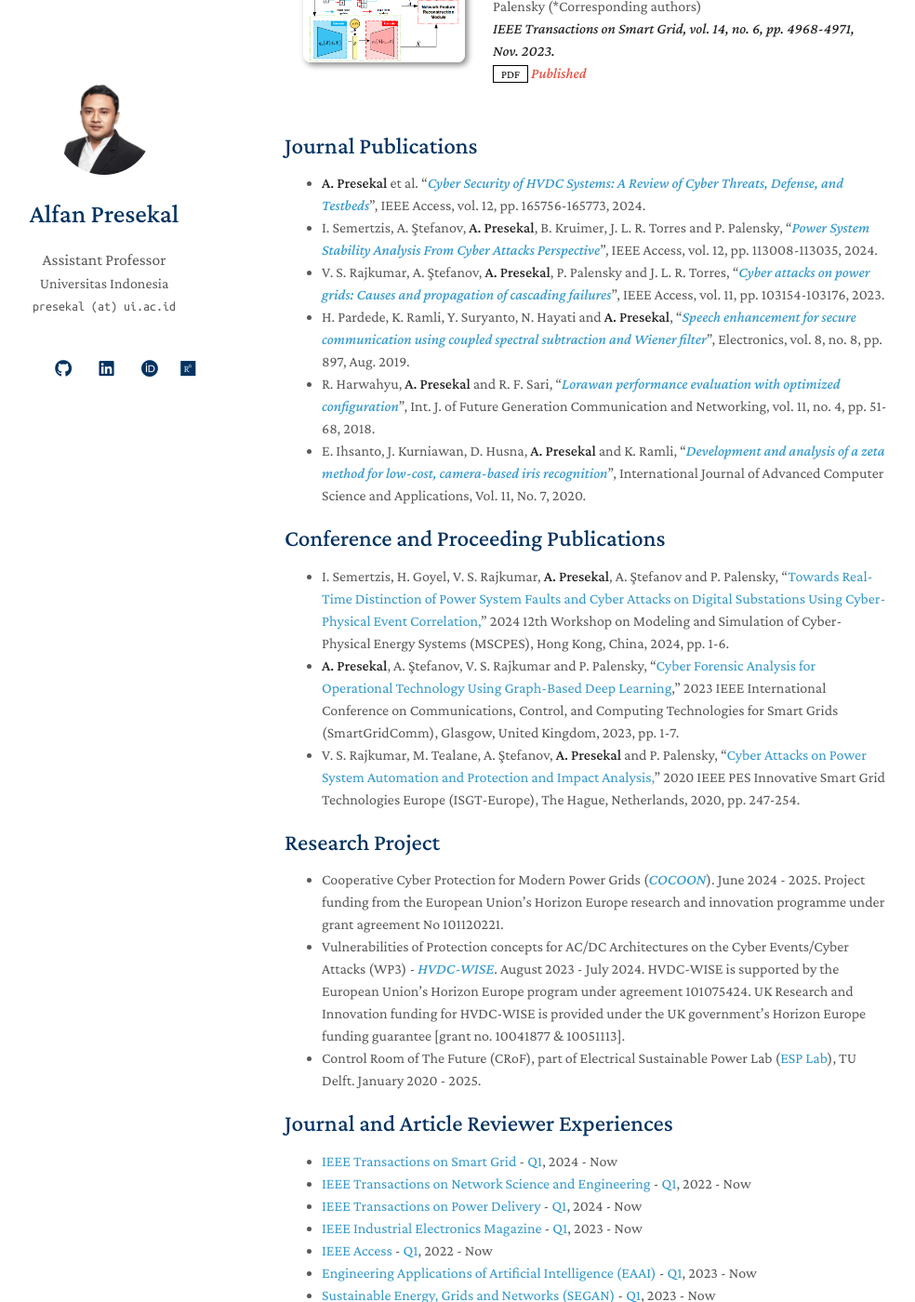
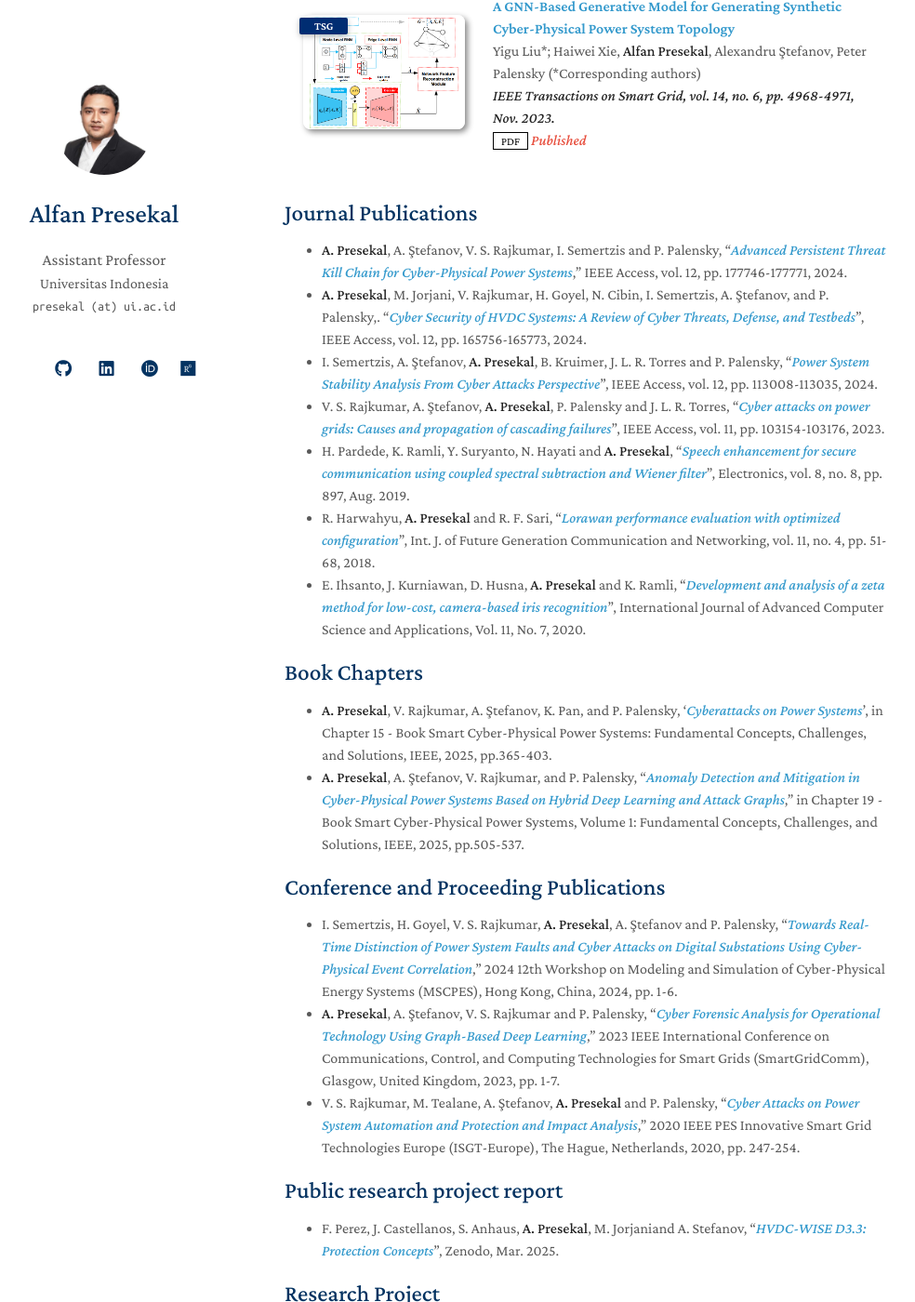
Before and after one commit to apresekal/apresekal.github.io, a Jekyll site: the page built from index.md, in a window 1280 px wide and 1400 px high, scrolled down 1016 px. Shown: the whole window at 93% size, without its empty margins (164-1148 px from the left). Built offline with Jekyll 4.4.1, drawn with Linux system fonts in a browser that asks for light colours; nearby versions of some CDN libraries; a style sheet for code colours, icons or effects is not loaded; our own code applies the rules of GitHub Pages for plain Markdown files; some of the changed text lies outside the part shown.

Commit message:
add data

```diff
--- a/_data/publications.yml
+++ b/_data/publications.yml
@@ -3,7 +3,7 @@ main:
   - title: "Spatio-Temporal Advanced Persistent Threat Detection and Correlation for Cyber-Physical Power Systems using Enhanced GC-LSTM"
     authors: <strong>Alfan Presekal</strong>*, Alexandru Ştefanov, Ioannis Semertzis, Peter Palensky (*Corresponding authors)
     conference_short: TSG
-    conference: <strong> IEEE Transactions on Smart Grid, early access. </strong>
+    conference: <strong> IEEE Transactions on Smart Grid,  vol. 16, no. 2, pp. 1654-1666, March 2025. </strong>
     pdf: https://ieeexplore.ieee.org/abstract/document/10705117
     # code: https://github.com/yaoyao-liu/class-incremental-learning/tree/main/mnemonics-training
     # page: https://class-il.mpi-inf.mpg.de/mnemonics/
@@ -15,7 +15,7 @@ main:
   - title: "Attack graph model for cyber-physical power systems using hybrid deep learning"
     authors: <strong>Alfan Presekal</strong>*, Alexandru Ştefanov, Vetrivel Subramaniam Rajkumar, Peter Palensky (*Corresponding authors)
     conference_short: TSG
-    conference: <strong> IEEE Transactions on Smart Grid, vol. 14, no. 5, pp. 4007-4020, Sept. 2023. </strong>
+    conference: <strong> IEEE Transactions on Smart Grid, vol. 14, no. 5, pp. 4007-4020, Sept. 2023. </strong> 🏆 In 2025, the paper was awarded as one of the top five outstanding papers from the past three years, among over a thousand publications in IEEE TSG.
     pdf: https://ieeexplore.ieee.org/abstract/document/10017381
     # code: https://github.com/yaoyao-liu/class-incremental-learning/tree/main/mnemonics-training
     # page: https://class-il.mpi-inf.mpg.de/mnemonics/
--- a/index.md
+++ b/index.md
@@ -23,8 +23,8 @@ layout: homepage
 
 ## Journal Publications
 
-
-- **A. Presekal** et al. "[*Cyber Security of HVDC Systems: A Review of Cyber Threats, Defense, and Testbeds*](https://ieeexplore.ieee.org/abstract/document/10741528)", IEEE Access, vol. 12, pp. 165756-165773, 2024.
+- **A. Presekal**, A. Ştefanov, V. S. Rajkumar, I. Semertzis and P. Palensky, "[*Advanced Persistent Threat Kill Chain for Cyber-Physical Power Systems*](https://ieeexplore.ieee.org/abstract/document/10769457)," IEEE Access, vol. 12, pp. 177746-177771, 2024.
+- **A. Presekal**, M. Jorjani, V. Rajkumar, H. Goyel, N. Cibin, I. Semertzis, A. Ştefanov, and P. Palensky,. "[*Cyber Security of HVDC Systems: A Review of Cyber Threats, Defense, and Testbeds*](https://ieeexplore.ieee.org/abstract/document/10741528)", IEEE Access, vol. 12, pp. 165756-165773, 2024.
 - I. Semertzis, A. Ştefanov, **A. Presekal**, B. Kruimer, J. L. R. Torres and P. Palensky, "[*Power System Stability Analysis From Cyber Attacks Perspective*](https://ieeexplore.ieee.org/abstract/document/10634523)", IEEE Access, vol. 12, pp. 113008-113035, 2024.
 - V. S. Rajkumar, A. Ştefanov,  **A. Presekal**, P. Palensky and J. L. R. Torres, "[*Cyber attacks on power grids: Causes and propagation of cascading failures*](https://ieeexplore.ieee.org/abstract/document/10256104/)", IEEE Access, vol. 11, pp. 103154-103176, 2023.
 - H. Pardede, K. Ramli, Y. Suryanto, N. Hayati and **A. Presekal**, "[*Speech enhancement for secure communication using coupled spectral subtraction and Wiener filter*](https://www.mdpi.com/2079-9292/8/8/897)", Electronics, vol. 8, no. 8, pp. 897, Aug. 2019.
@@ -32,10 +32,18 @@ layout: homepage
 - E. Ihsanto, J. Kurniawan, D. Husna, **A. Presekal** and K. Ramli, "[*Development and analysis of a zeta method for low-cost, camera-based iris recognition*](https://d1wqtxts1xzle7.cloudfront.net/95745937/Paper_42-Development_and_Analysis_of_a_Zeta_Method-libre.pdf?1671033217=&response-content-disposition=inline%3B+filename%3DDevelopment_and_Analysis_of_a_Zeta_Metho.pdf&Expires=1715936022&Signature=IDyhV6RpNvjt8E13yIfx~qHkg7LrXN1Jtmp6ymGFXB3aKPHms5Pq8~ifLWAdBPovqZzCVJRpyFuRgfG~qfwePRGRIYLorxp4~IH2cVE15v34P965LbWJAy-zRK8KosfctoMyvMTDrnXypGOtL6Ua2cOou5nm5ayg4B2JwNFKgOhbDMm6Lm-1Zv04qk0FDl4XI2HKwluQXTdianMZEKiBkCeHXOZV4gbMNFnRfG7g4~wPqTWZyHQj~-WmkKV8kpjiZ5MJNCwnF6J0pMdIGzFJ-EfjNdRj~vBMeUxZcZmyEZZ8oCVzmuIIVlfYjSEtkZDHT7SKPe2NeaWEqsN3q4nu4w__&Key-Pair-Id=APKAJLOHF5GGSLRBV4ZA)",  International Journal of Advanced Computer Science and Applications, Vol. 11, No. 7, 2020.
 
 
+## Book Chapters
+- **A. Presekal**, V. Rajkumar, A. Ştefanov, K. Pan, and P. Palensky, ‘[*Cyberattacks on Power Systems*](https://ieeexplore.ieee.org/document/10903183)’, in Chapter 15 - Book Smart Cyber-Physical Power Systems: Fundamental Concepts, Challenges, and Solutions, IEEE, 2025, pp.365-403.
+- **A. Presekal**, A. Ştefanov, V. Rajkumar, and P. Palensky, "[*Anomaly Detection and Mitigation in Cyber‐Physical Power Systems Based on Hybrid Deep Learning and Attack Graphs*](https://ieeexplore.ieee.org/abstract/document/10903181)," in Chapter 19 - Book  Smart Cyber-Physical Power Systems, Volume 1: Fundamental Concepts, Challenges, and Solutions, IEEE, 2025, pp.505-537.
+
 ## Conference and Proceeding Publications
-- I. Semertzis, H. Goyel, V. S. Rajkumar, **A. Presekal**, A. Ştefanov and P. Palensky, "[Towards Real-Time Distinction of Power System Faults and Cyber Attacks on Digital Substations Using Cyber-Physical Event Correlation,](https://ieeexplore.ieee.org/abstract/document/10542753)" 2024 12th Workshop on Modeling and Simulation of Cyber-Physical Energy Systems (MSCPES), Hong Kong, China, 2024, pp. 1-6.
-- **A. Presekal**, A. Ştefanov, V. S. Rajkumar and P. Palensky, "[Cyber Forensic Analysis for Operational Technology Using Graph-Based Deep Learning](https://www.researchgate.net/profile/Alfan-Presekal/publication/376293311_Cyber_Forensic_Analysis_for_Operational_Technology_Using_Graph-Based_Deep_Learning/links/658c343d2468df72d3dd4f31/Cyber-Forensic-Analysis-for-Operational-Technology-Using-Graph-Based-Deep-Learning.pdf)," 2023 IEEE International Conference on Communications, Control, and Computing Technologies for Smart Grids (SmartGridComm), Glasgow, United Kingdom, 2023, pp. 1-7.
-- V. S. Rajkumar, M. Tealane, A. Ştefanov, **A. Presekal** and P. Palensky, "[Cyber Attacks on Power System Automation and Protection and Impact Analysis,](https://www.researchgate.net/profile/Alfan-Presekal/publication/346808214_Cyber_Attacks_on_Power_System_Automation_and_Protection_and_Impact_Analysis/links/649497288de7ed28ba4cb36c/Cyber-Attacks-on-Power-System-Automation-and-Protection-and-Impact-Analysis.pdf)" 2020 IEEE PES Innovative Smart Grid Technologies Europe (ISGT-Europe), The Hague, Netherlands, 2020, pp. 247-254.
+- I. Semertzis, H. Goyel, V. S. Rajkumar, **A. Presekal**, A. Ştefanov and P. Palensky, "[*Towards Real-Time Distinction of Power System Faults and Cyber Attacks on Digital Substations Using Cyber-Physical Event Correlation*](https://ieeexplore.ieee.org/abstract/document/10542753)," 2024 12th Workshop on Modeling and Simulation of Cyber-Physical Energy Systems (MSCPES), Hong Kong, China, 2024, pp. 1-6.
+- **A. Presekal**, A. Ştefanov, V. S. Rajkumar and P. Palensky, "[*Cyber Forensic Analysis for Operational Technology Using Graph-Based Deep Learning*](https://www.researchgate.net/profile/Alfan-Presekal/publication/376293311_Cyber_Forensic_Analysis_for_Operational_Technology_Using_Graph-Based_Deep_Learning/links/658c343d2468df72d3dd4f31/Cyber-Forensic-Analysis-for-Operational-Technology-Using-Graph-Based-Deep-Learning.pdf)," 2023 IEEE International Conference on Communications, Control, and Computing Technologies for Smart Grids (SmartGridComm), Glasgow, United Kingdom, 2023, pp. 1-7.
+- V. S. Rajkumar, M. Tealane, A. Ştefanov, **A. Presekal** and P. Palensky, "[*Cyber Attacks on Power System Automation and Protection and Impact Analysis*](https://www.researchgate.net/profile/Alfan-Presekal/publication/346808214_Cyber_Attacks_on_Power_System_Automation_and_Protection_and_Impact_Analysis/links/649497288de7ed28ba4cb36c/Cyber-Attacks-on-Power-System-Automation-and-Protection-and-Impact-Analysis.pdf)," 2020 IEEE PES Innovative Smart Grid Technologies Europe (ISGT-Europe), The Hague, Netherlands, 2020, pp. 247-254.
+
+## Public research project report
+- F. Perez, J. Castellanos, S. Anhaus, **A. Presekal**, M. Jorjaniand A. Stefanov, “[*HVDC-WISE D3.3: Protection Concepts*](https://zenodo.org/records/15000960)”, Zenodo, Mar. 2025.
+
 
 ## Research Project
 - Cooperative Cyber Protection for Modern Power Grids ([*COCOON*](https://www.cyber-cocoon.eu/)). June 2024 - 2025. Project funding from the European Union’s Horizon Europe research and innovation programme under grant agreement No 101120221.
@@ -46,19 +54,23 @@ layout: homepage
 
 ## Journal and Article Reviewer Experiences
 - [IEEE Transactions on Smart Grid](https://ieeexplore.ieee.org/xpl/RecentIssue.jsp?punumber=5165411) - [Q1](https://www.scimagojr.com/journalsearch.php?q=19700170610&tip=sid&clean=0), 2024 - Now
+- [IEEE Internet of Things Journal](https://ieeexplore.ieee.org/xpl/RecentIssue.jsp?punumber=6488907) - [Q1](https://www.scimagojr.com/journalsearch.php?q=21100338350&tip=sid&clean=0), 2024 - Now
 - [IEEE Transactions on Network Science and Engineering](https://ieeexplore.ieee.org/xpl/RecentIssue.jsp?punumber=6488902) - [Q1](https://www.scimagojr.com/journalsearch.php?q=21100372437&tip=sid&clean=0), 2022 - Now
 - [IEEE Transactions on Power Delivery](https://ieeexplore.ieee.org/xpl/RecentIssue.jsp?punumber=61) - [Q1](https://www.scimagojr.com/journalsearch.php?q=17370&tip=sid&clean=0), 2024 - Now
 - [IEEE Industrial Electronics Magazine](https://ieeexplore.ieee.org/xpl/RecentIssue.jsp?punumber=4154573) - [Q1](https://www.scimagojr.com/journalsearch.php?q=5800207505&tip=sid&clean=0), 2023 - Now
 - [IEEE Access](https://ieeexplore.ieee.org/xpl/aboutJournal.jsp?punumber=6287639) - [Q1](https://www.scimagojr.com/journalsearch.php?q=21100374601&tip=sid&clean=0), 2022 - Now
 - [Engineering Applications of Artificial Intelligence (EAAI)](https://www.sciencedirect.com/journal/engineering-applications-of-artificial-intelligence) - [Q1](https://www.scimagojr.com/journalsearch.php?q=24182&tip=sid&clean=0), 2023 - Now
 - [Sustainable Energy, Grids and Networks (SEGAN)](https://www.sciencedirect.com/journal/sustainable-energy-grids-and-networks) - [Q1](https://www.scimagojr.com/journalsearch.php?q=21100371258&tip=sid&clean=0), 2023 - Now
+- [Nature Scientific Report](https://www.nature.com/srep/) - [Q1](https://www.scimagojr.com/journalsearch.php?q=21100200805&tip=sid), 2024 - Now
 - [EURASIP Journal on Wireless Communications and Networking](https://jwcn-eurasipjournals.springeropen.com/) - [Q2](https://www.scimagojr.com/journalsearch.php?q=18202&tip=sid&clean=0), 2024 - Now
 - [Signal, Image and Video Processing - Springer](https://link.springer.com/journal/11760) - [Q2](https://www.scimagojr.com/journalsearch.php?q=6200180165&tip=sid&clean=0), 2024 - Now
 - [Journal of Engineering](https://digital-library.theiet.org/journal/joe) - [SJR](https://www.scimagojr.com/journalsearch.php?q=21101041515&tip=sid&clean=0), 2024 - Now
 
 
+
 ## Conference and Proceeding Reviewer Eperiences
-- [12th Workshop on Modeling and Simulation of Cyber-Physical Energy Systems](https://palensky.org/mscpes/2024/), Online Workshop, May 13, 2024
-- [11th Workshop on Modeling and Simulation of Cyber-Physical Energy Systems](https://palensky.org/mscpes/2023/), San Antonio, Texas, USA, May 9, 2023
+- [12th Workshop on Modeling and Simulation of Cyber-Physical Energy Systems](https://palensky.org/mscpes/2024/), Online Workshop, May 13, 2024.
+- [IEEE SmartGridComm 2023](https://sgc2023.ieee-smartgridcomm.org/), Glasgow, Scotland, UK, Nov. 2023.
+- [11th Workshop on Modeling and Simulation of Cyber-Physical Energy Systems](https://palensky.org/mscpes/2023/), San Antonio, Texas, USA, May 9, 2023.
 
 <!-- {% include_relative _includes/services.md %} -->
```
